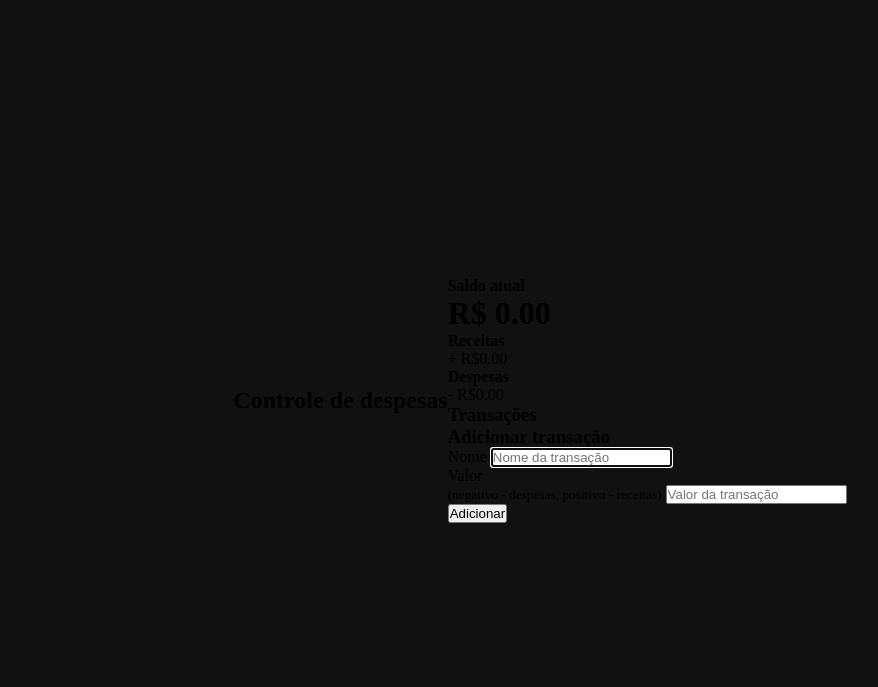
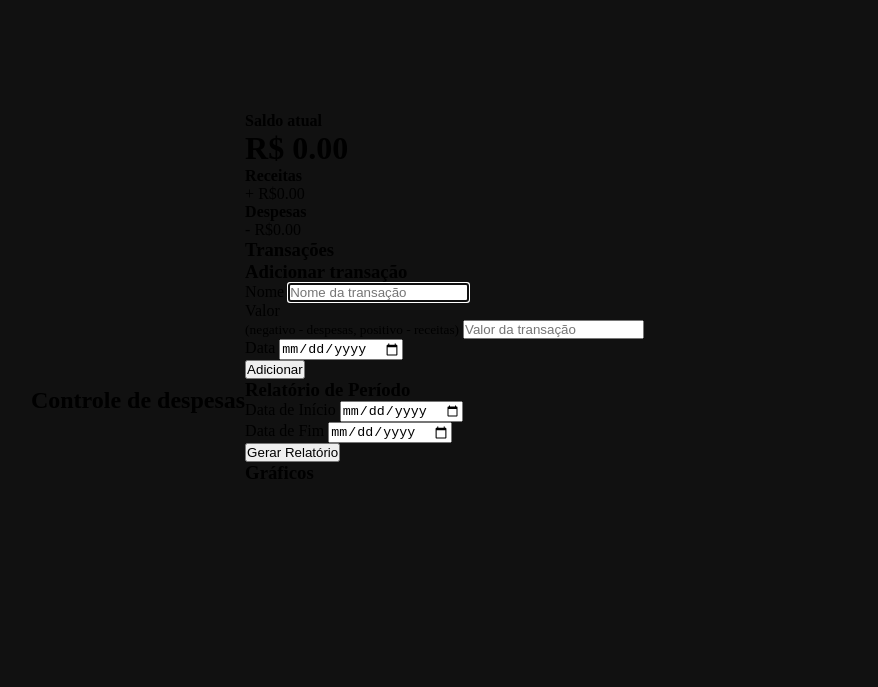
Before and after one commit to caio-amorim/ocaioamorim.github.io, a plain HTML site: page aplicativoControleFinanceiroPlus/index.html in a window 1280 px wide. Shown: the whole page, without its empty margins (100-978 px from the left). Drawn offline with nearby package versions, Linux system fonts and the light colour scheme; files that its build step writes are made by us from their sources; a script that the page names is missing.

Commit message:
Update index.html

```diff
--- a/aplicativoControleFinanceiroPlus/index.html
+++ b/aplicativoControleFinanceiroPlus/index.html
@@ -28,11 +28,7 @@
 
       <h3>Transações</h3>
 
-      <ul id="transactions" class="transactions">
-        <!-- <li class="minus">
-          Salário <span>-$400</span><button class="delete-btn">x</button>
-        </li> -->
-      </ul>
+      <ul id="transactions" class="transactions"></ul>
 
       <h3>Adicionar transação</h3>
 
@@ -49,10 +45,34 @@
           <input type="number" id="amount" placeholder="Valor da transação" />
         </div>
 
+        <div class="form-control">
+          <label for="date">Data</label>
+          <input type="date" id="date" />
+        </div>
+
         <button class="btn">Adicionar</button>
       </form>
+
+      <h3>Relatório de Período</h3>
+
+      <div class="form-control">
+        <label for="start-date">Data de Início</label>
+        <input type="date" id="start-date" />
+      </div>
+
+      <div class="form-control">
+        <label for="end-date">Data de Fim</label>
+        <input type="date" id="end-date" />
+      </div>
+
+      <button id="gerar-relatorio" class="btn">Gerar Relatório</button>
+
+      <h3>Gráficos</h3>
+      <canvas id="grafico-receitas" width="400" height="200"></canvas>
+      <canvas id="grafico-despesas" width="400" height="200"></canvas>
     </div>
 
+    <script src="https://cdn.jsdelivr.net/npm/chart.js"></script>
     <script src="script.js"></script>
   </body>
 </html>
```
